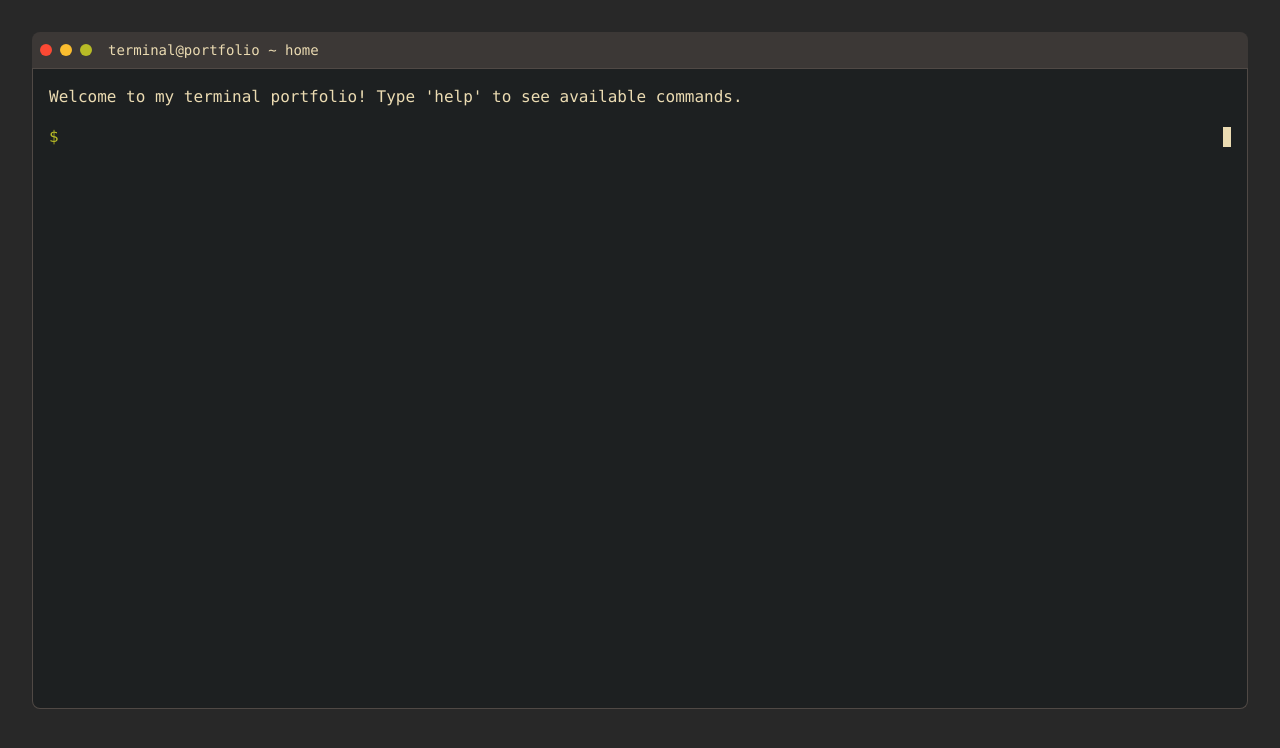
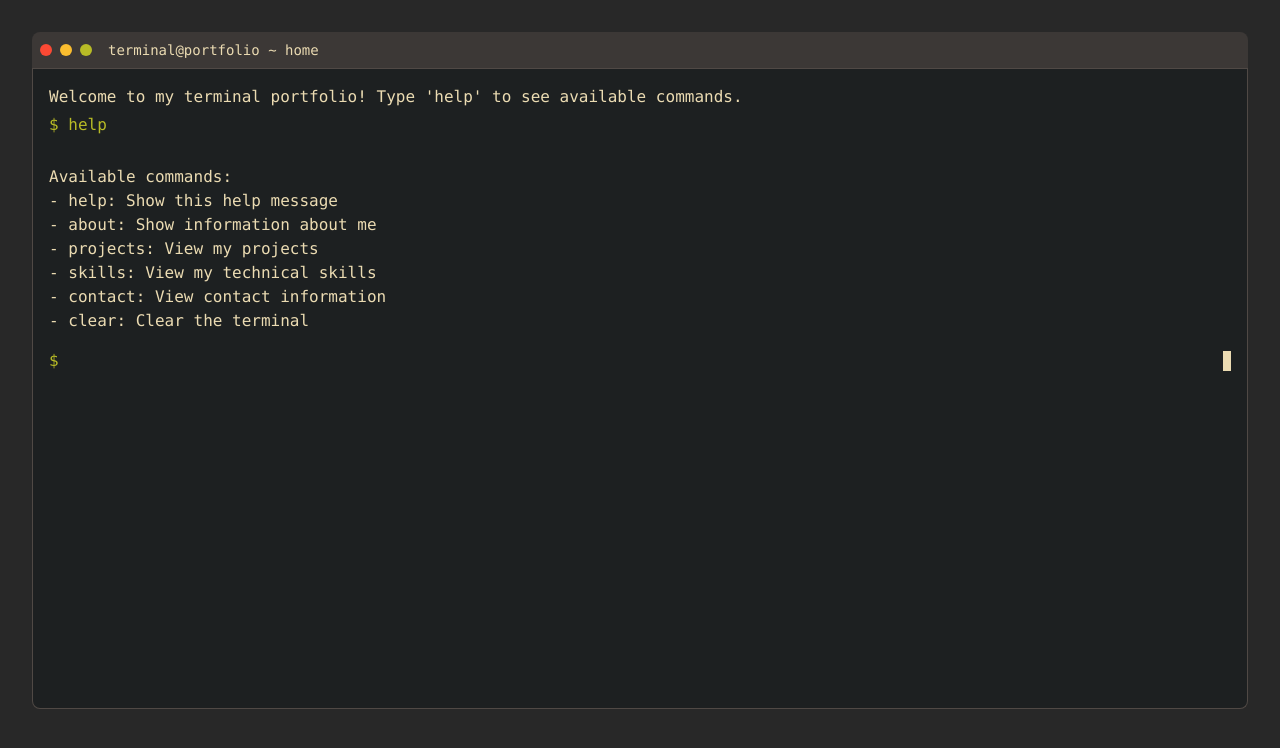
Before and after one commit to aaleccoder/portfolio, a Next.js app: page / in a window 1280 px wide. Shown: the top 748 px of the page. Built offline with nearby package versions, Linux system fonts and the light colour scheme.

Commit message:
Added called to help message from start

```diff
--- a/app/page.tsx
+++ b/app/page.tsx
@@ -16,6 +16,17 @@ export default function Portfolio() {
   // Terminal welcome text
   const welcomeText = `Welcome to my terminal portfolio! Type 'help' to see available commands.`
 
+  // Help command response
+  const helpResponse = `
+Available commands:
+- help: Show this help message
+- about: Show information about me
+- projects: View my projects
+- skills: View my technical skills
+- contact: View contact information
+- clear: Clear the terminal
+`
+
   // Type the welcome text on load
   useEffect(() => {
     let i = 0
@@ -24,7 +35,8 @@ export default function Portfolio() {
       i++
       if (i > welcomeText.length) {
         clearInterval(typing)
-        setCommandHistory([welcomeText])
+        // Show welcome message and automatically execute help command
+        setCommandHistory([welcomeText, "$ help", helpResponse])
       }
     }, 50)
 
@@ -49,15 +61,7 @@ export default function Portfolio() {
 
     // Process commands
     if (command === "help") {
-      response = `
-Available commands:
-- help: Show this help message
-- about: Show information about me
-- projects: View my projects
-- skills: View my technical skills
-- contact: View contact information
-- clear: Clear the terminal
-`
+      response = helpResponse
     } else if (command === "about") {
       setActiveSection("about")
       response = "Loading about section..."
```
Also changed, not shown: 1 other file (tests, documents, lock files or other folders).
